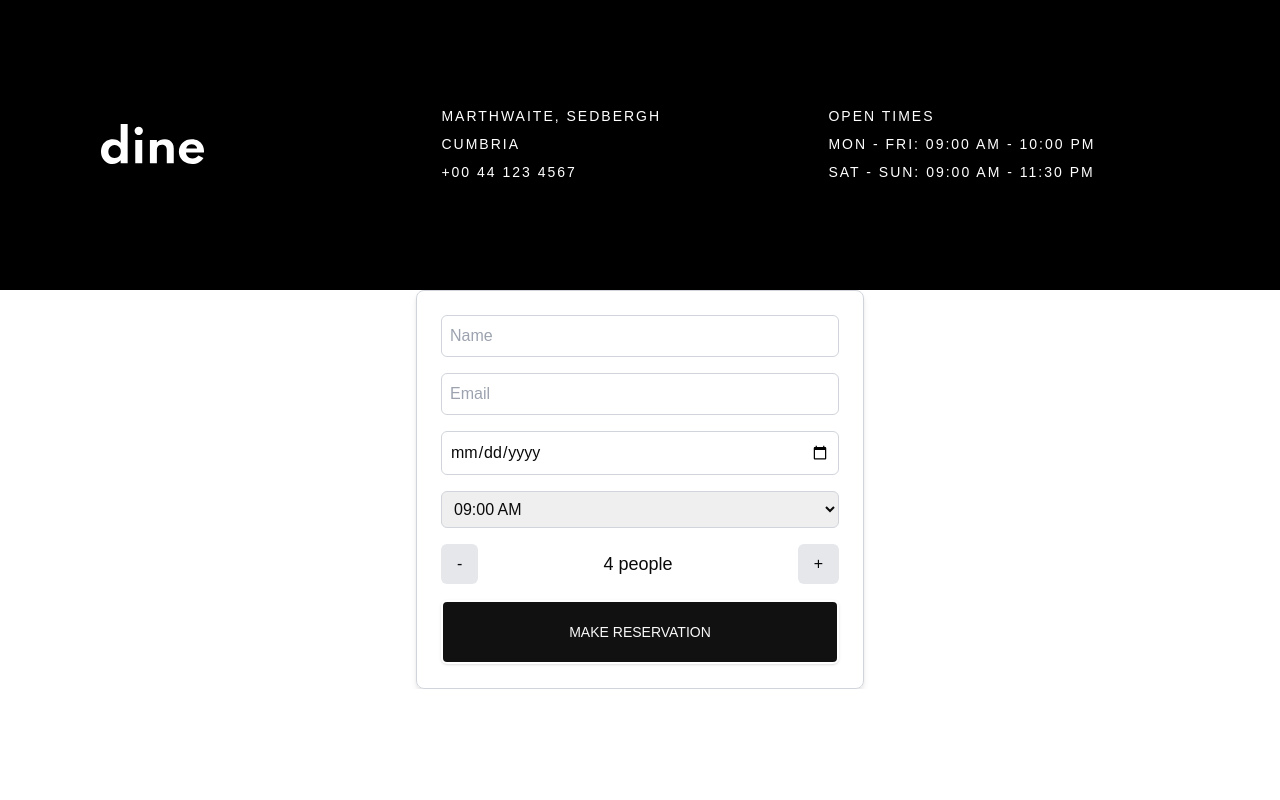
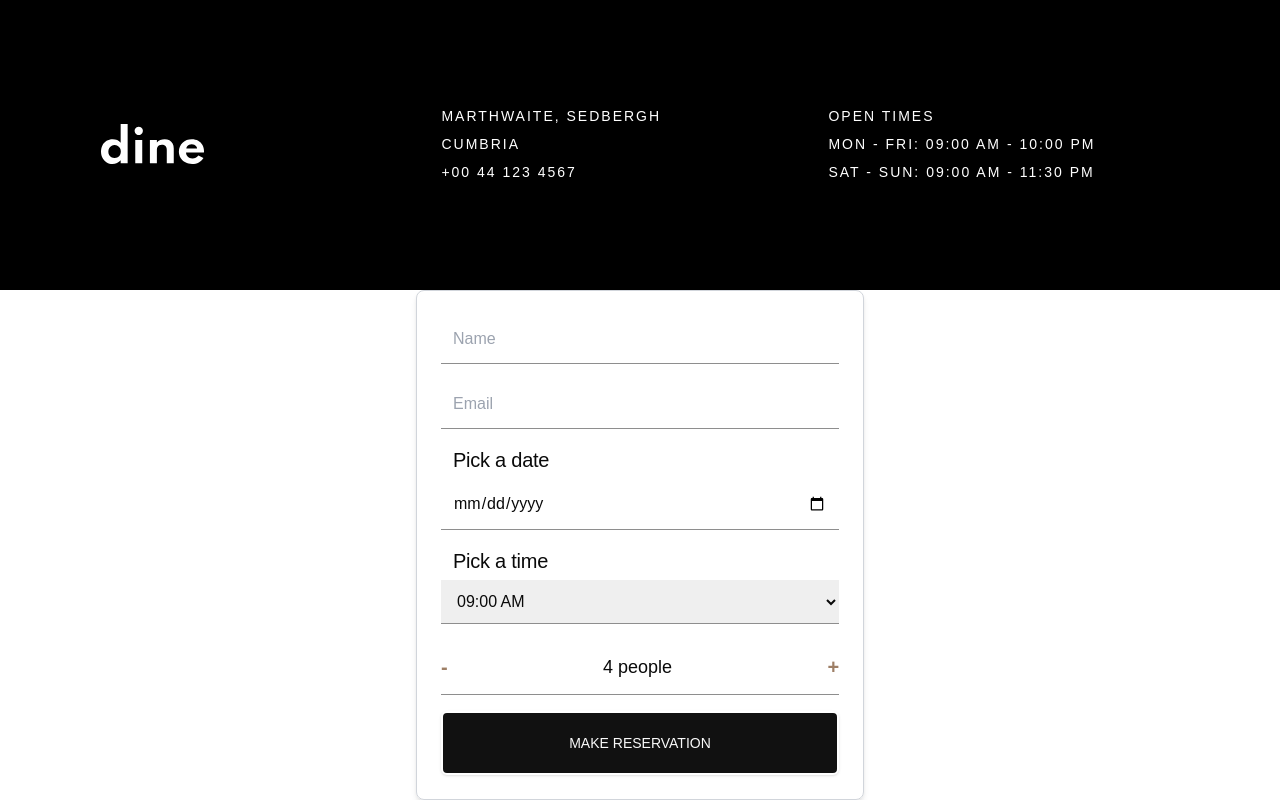
Before and after one commit to mehdias63/dine-restaurant, a Next.js app: page / in a window 1280 px wide. Shown: the part 3479-4279 px from the top of the page. Before the commit the page ends 4168 px from the top, so only its background shows below. Built offline with nearby package versions, Linux system fonts and the light colour scheme.

Commit message:
update form

```diff
--- a/src/components/formData.jsx
+++ b/src/components/formData.jsx
@@ -73,7 +73,7 @@ const ReservationForm = () => {
 					placeholder="Name"
 					value={formData.name}
 					onChange={handleChange}
-					className={`p-2 border rounded-md ${
+					className={`p-3 border-b-[1px] border-light-gray ${
 						errors.name ? 'border-red-500' : 'border-gray-300'
 					}`}
 				/>
@@ -90,7 +90,7 @@ const ReservationForm = () => {
 					placeholder="Email"
 					value={formData.email}
 					onChange={handleChange}
-					className={`p-2 border rounded-md ${
+					className={`p-3 border-b-[1px] border-light-gray ${
 						errors.email ? 'border-red-500' : 'border-gray-300'
 					}`}
 				/>
@@ -101,12 +101,13 @@ const ReservationForm = () => {
 				)}
 			</div>
 			<div className="flex flex-col gap-1">
+				<label className="px-3 text-body-m">Pick a date</label>
 				<input
 					type="date"
 					name="date"
 					value={formData.date}
 					onChange={handleChange}
-					className={`p-2 border rounded-md ${
+					className={`p-3 border-b-[1px] border-light-gray ${
 						errors.date ? 'border-red-500' : 'border-gray-300'
 					}`}
 				/>
@@ -117,11 +118,12 @@ const ReservationForm = () => {
 				)}
 			</div>
 			<div className="flex flex-col gap-1">
+				<label className="px-3 text-body-m">Pick a time</label>
 				<select
 					name="time"
 					value={formData.time}
 					onChange={handleChange}
-					className={`p-2 border rounded-md ${
+					className={`p-3 border-b-[1px] border-light-gray ${
 						errors.time ? 'border-red-500' : 'border-gray-300'
 					}`}
 				>
@@ -137,11 +139,11 @@ const ReservationForm = () => {
 					</small>
 				)}
 			</div>
-			<div className="flex items-center justify-between">
+			<div className="flex items-center justify-between border-b-[1px] border-light-gray py-3">
 				<button
 					type="button"
 					onClick={() => handlePeopleChange(-1)}
-					className="px-4 py-2 bg-gray-200 rounded-md hover:bg-gray-300"
+					className="text-beaver text-body-m font-bold"
 				>
 					-
 				</button>
@@ -149,7 +151,7 @@ const ReservationForm = () => {
 				<button
 					type="button"
 					onClick={() => handlePeopleChange(1)}
-					className="px-4 py-2 bg-gray-200 rounded-md hover:bg-gray-300"
+					className="text-beaver text-body-m font-bold"
 				>
 					+
 				</button>
--- a/tailwind.config.ts
+++ b/tailwind.config.ts
@@ -16,6 +16,7 @@ const config: Config = {
 				mirage: '#17192b',
 				'cod-gray': '#111111',
 				'ebony-clay': '#242b37',
+				'light-gray': '#8E8E8E',
 				'shuttle-gray': '#5c6779',
 				card: {
 					DEFAULT: 'hsl(var(--card))',
```
